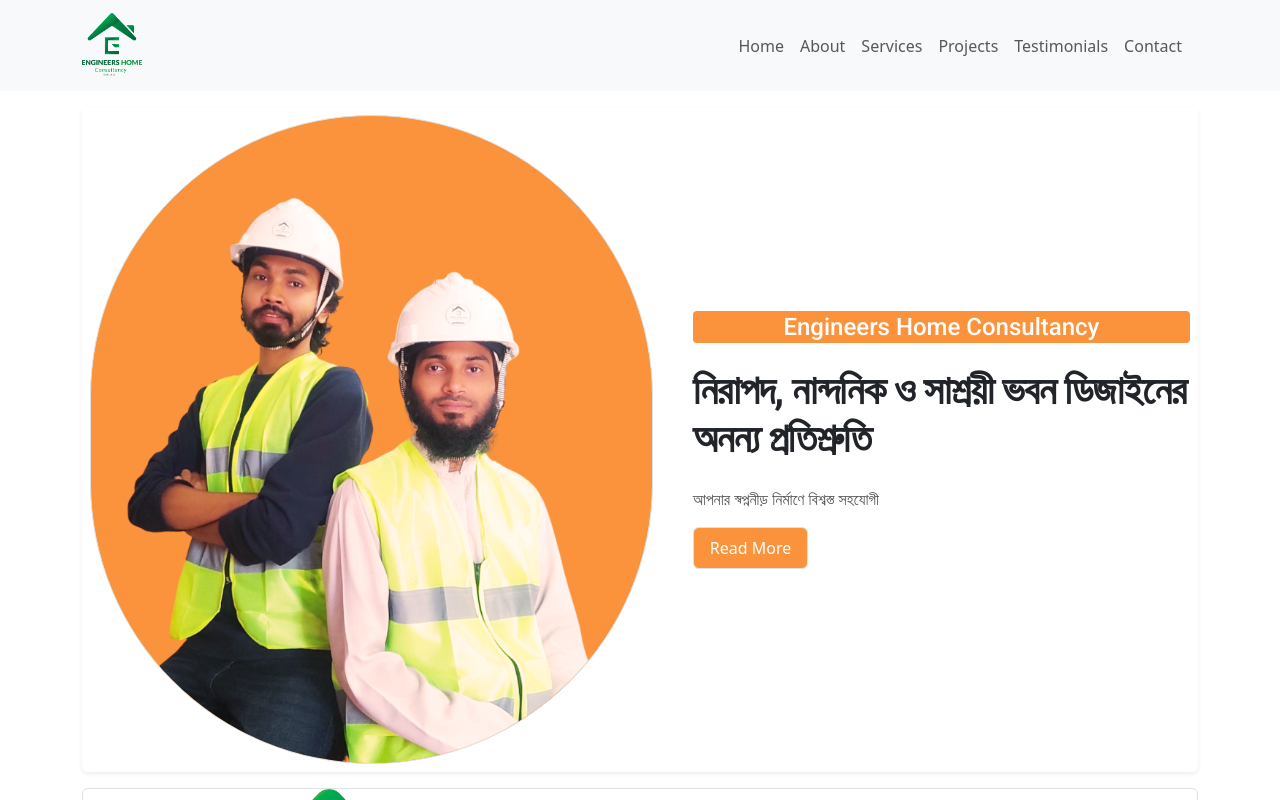
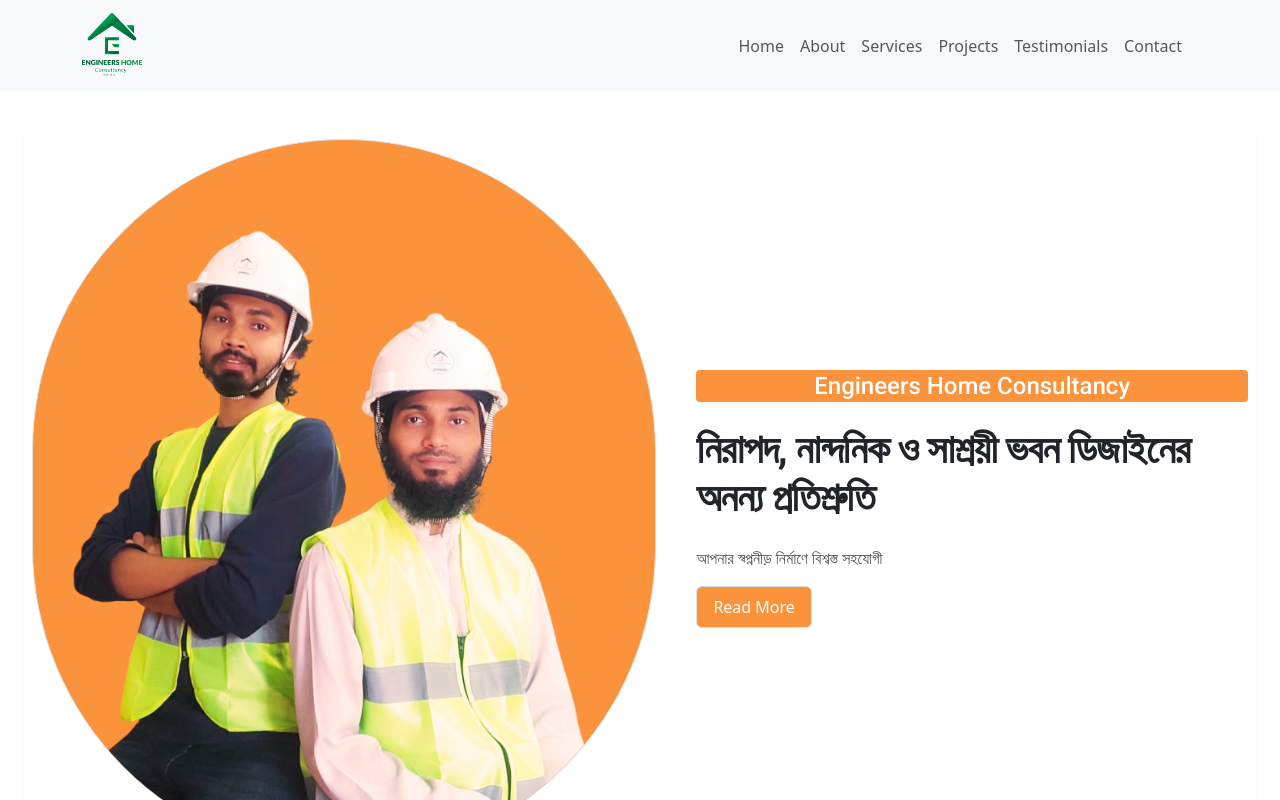
Before and after one commit to ashiful2002/engineershome, a React (Vite) app: page / in a window 1280 px wide. Shown: the top 800 px of the page. Built offline with nearby package versions, Linux system fonts and the light colour scheme.

Commit message:
Added FAQ section

```diff
--- a/src/Components/Section.jsx
+++ b/src/Components/Section.jsx
@@ -2,7 +2,8 @@ import React from "react";
 
 const Section = ({ children, classname, id }) => {
   return (
-    <div className={`container mx-auto my-3  ${classname}`} id={id}>
+    <div className={`p-4 my-3  mx-auto ${classname}`} id={id}>
+      {/* container */}
       {children}
     </div>
   );
```
